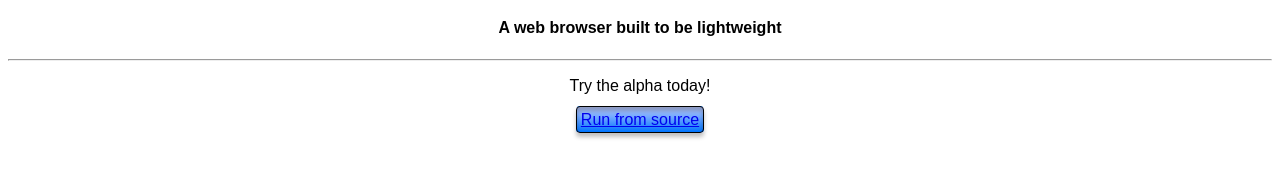
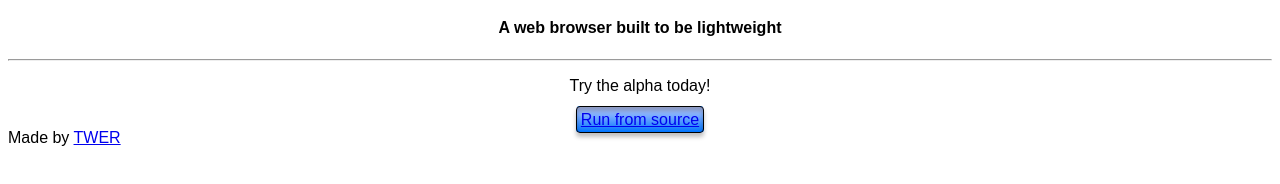
Before and after one commit to vkh700/HeliumWebsite, a plain HTML site: page index.html in a window 1280 px wide. Shown: the part 58-242 px from the top of the page. Drawn offline with Linux system fonts and the light colour scheme; a web font is replaced by a local one.

Commit message:
Update index.html

```diff
--- a/index.html
+++ b/index.html
@@ -21,3 +21,6 @@
 	<p>Try the alpha today!</p>
 	<a class="button" href="docs/">Run from source</a>
 </center>
+<footer>
+	Made by <a href="https://twer.pw">TWER</a>
+</footer>
```
